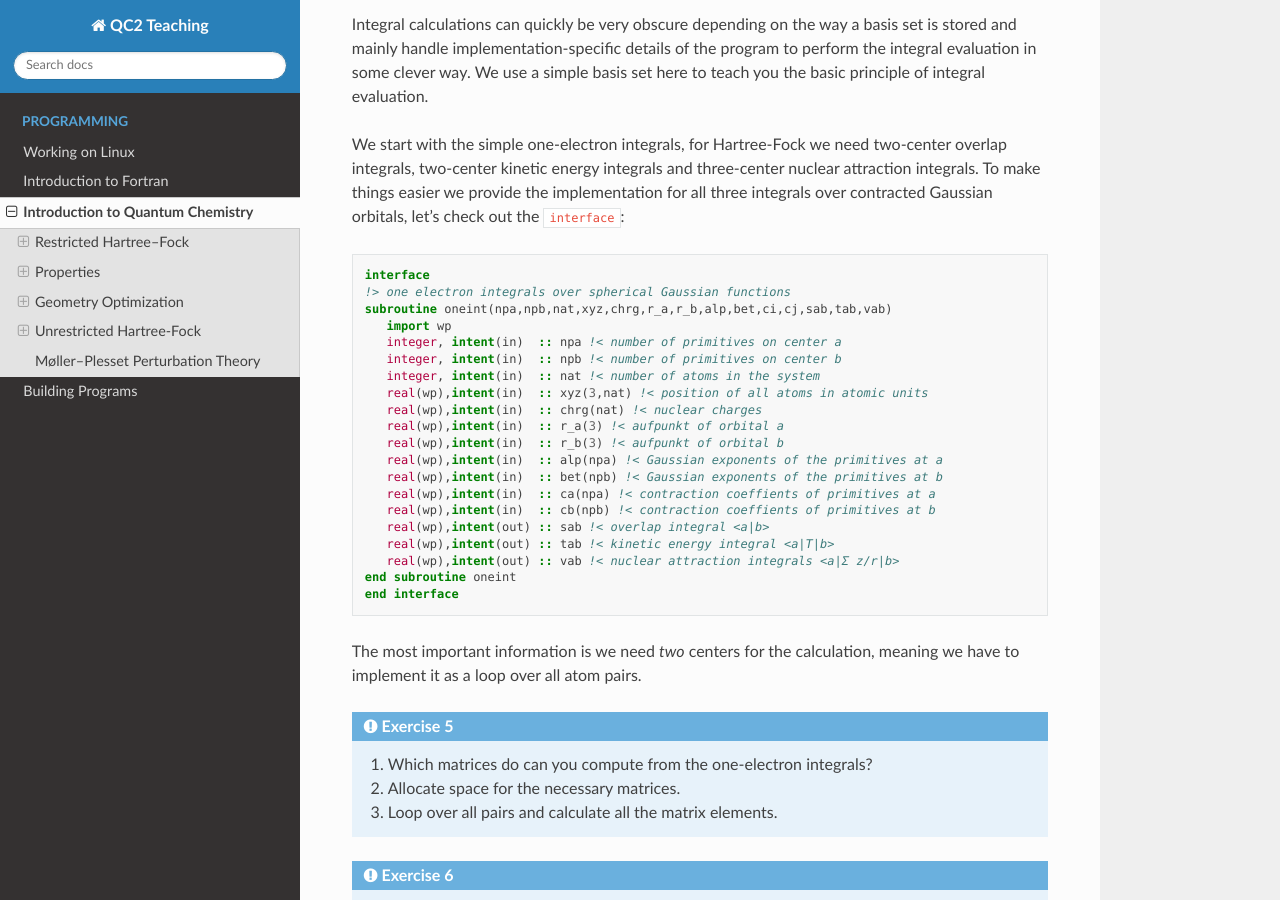
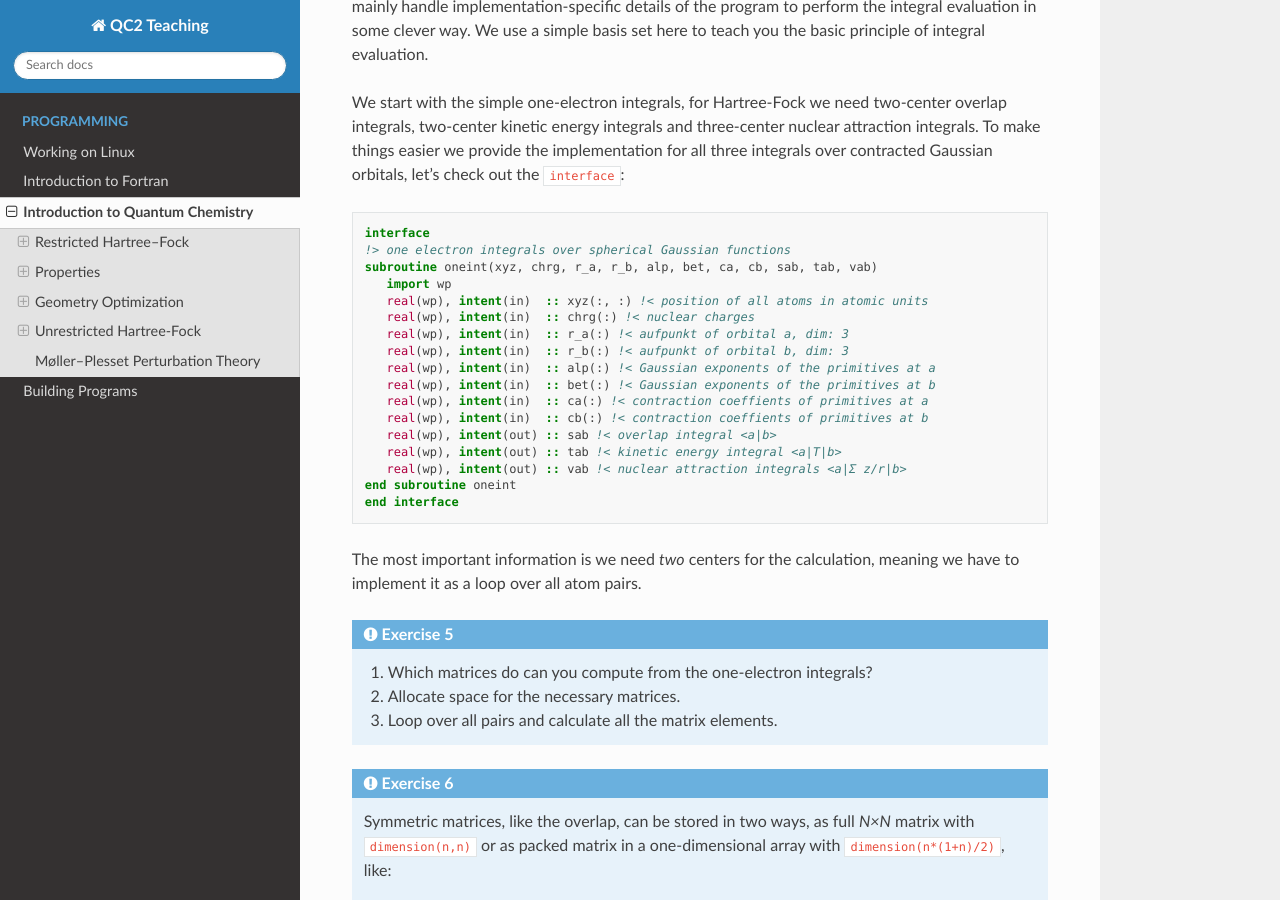
Before and after one commit to grimme-lab/qc2-teaching, a Sphinx documentation site: the page built from doc/scf.rst, in a window 1280 px wide and 900 px high, scrolled down 4531 px. Built offline with Sphinx 7.4.7 and the Read the Docs theme 2.0.0, drawn with Linux system fonts in a browser that asks for light colours; some of the changed text lies outside the part shown.

Commit message:
Fix interfaces in SCF

```diff
--- a/doc/scf.rst
+++ b/doc/scf.rst
@@ -178,22 +178,21 @@
 
 .. code-block:: fortran
 
-   call slater_expansion(ng, zeta, exponents, coefficients)
+   call expand_slater(ng, zeta, exponents, coefficients)
 
-To understand why the ``subroutine slater_expansion`` takes four arguments,
+To understand why the ``subroutine expand_slater`` takes four arguments,
 we look up its ``interface``:
 
 .. code-block:: fortran
 
    interface
-   subroutine slater_expansion(ng, zeta, exponents, coefficients, normalize)
+   subroutine expand_slater(ng, zeta, exponents, coefficients)
    import wp
    integer,  intent(in)  :: ng   !< number of primitive Gaussian functions
    real(wp), intent(in)  :: zeta !< exponent of slater function
-   real(wp), intent(out) :: exponents(ng)    !< of primitive Gaussian functions
-   real(wp), intent(out) :: coefficients(ng) !< of primitive Gaussian functions
-   logical,  intent(in), optional :: normalize  !< default: .true.
-   end subroutine slater_expansion
+   real(wp), intent(out) :: exponents(:)    !< of primitive Gaussian functions
+   real(wp), intent(out) :: coefficients(:) !< of primitive Gaussian functions
+   end subroutine expand_slater
    end interface
 
 An ``interface`` provides the necessary information on how to
@@ -246,22 +245,19 @@
 
    interface
    !> one electron integrals over spherical Gaussian functions
-   subroutine oneint(npa,npb,nat,xyz,chrg,r_a,r_b,alp,bet,ci,cj,sab,tab,vab)
+   subroutine oneint(xyz, chrg, r_a, r_b, alp, bet, ca, cb, sab, tab, vab)
       import wp
-      integer, intent(in)  :: npa !< number of primitives on center a
-      integer, intent(in)  :: npb !< number of primitives on center b
-      integer, intent(in)  :: nat !< number of atoms in the system
-      real(wp),intent(in)  :: xyz(3,nat) !< position of all atoms in atomic units
-      real(wp),intent(in)  :: chrg(nat) !< nuclear charges
-      real(wp),intent(in)  :: r_a(3) !< aufpunkt of orbital a
-      real(wp),intent(in)  :: r_b(3) !< aufpunkt of orbital b
-      real(wp),intent(in)  :: alp(npa) !< Gaussian exponents of the primitives at a
-      real(wp),intent(in)  :: bet(npb) !< Gaussian exponents of the primitives at b
-      real(wp),intent(in)  :: ca(npa) !< contraction coeffients of primitives at a
-      real(wp),intent(in)  :: cb(npb) !< contraction coeffients of primitives at b
-      real(wp),intent(out) :: sab !< overlap integral <a|b>
-      real(wp),intent(out) :: tab !< kinetic energy integral <a|T|b>
-      real(wp),intent(out) :: vab !< nuclear attraction integrals <a|Σ z/r|b>
+      real(wp), intent(in)  :: xyz(:, :) !< position of all atoms in atomic units
+      real(wp), intent(in)  :: chrg(:) !< nuclear charges
+      real(wp), intent(in)  :: r_a(:) !< aufpunkt of orbital a, dim: 3
+      real(wp), intent(in)  :: r_b(:) !< aufpunkt of orbital b, dim: 3
+      real(wp), intent(in)  :: alp(:) !< Gaussian exponents of the primitives at a
+      real(wp), intent(in)  :: bet(:) !< Gaussian exponents of the primitives at b
+      real(wp), intent(in)  :: ca(:) !< contraction coeffients of primitives at a
+      real(wp), intent(in)  :: cb(:) !< contraction coeffients of primitives at b
+      real(wp), intent(out) :: sab !< overlap integral <a|b>
+      real(wp), intent(out) :: tab !< kinetic energy integral <a|T|b>
+      real(wp), intent(out) :: vab !< nuclear attraction integrals <a|Σ z/r|b>
    end subroutine oneint
    end interface
 
```
